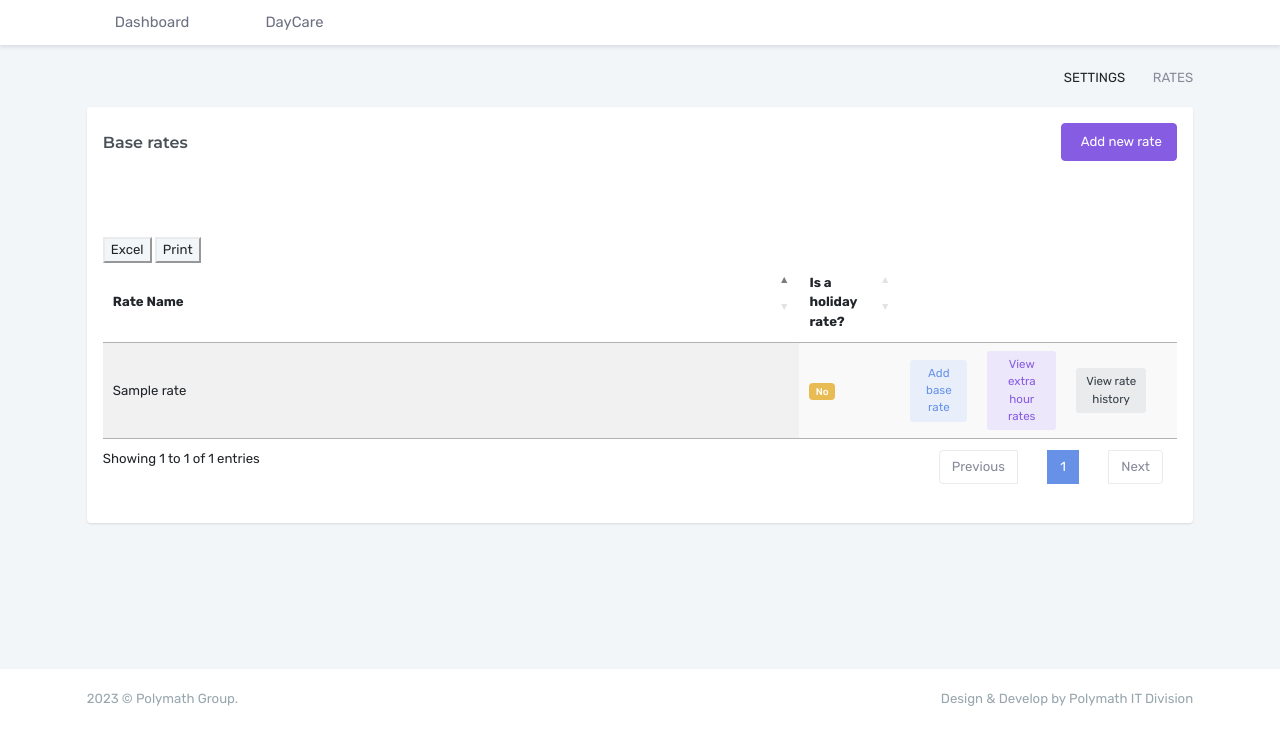
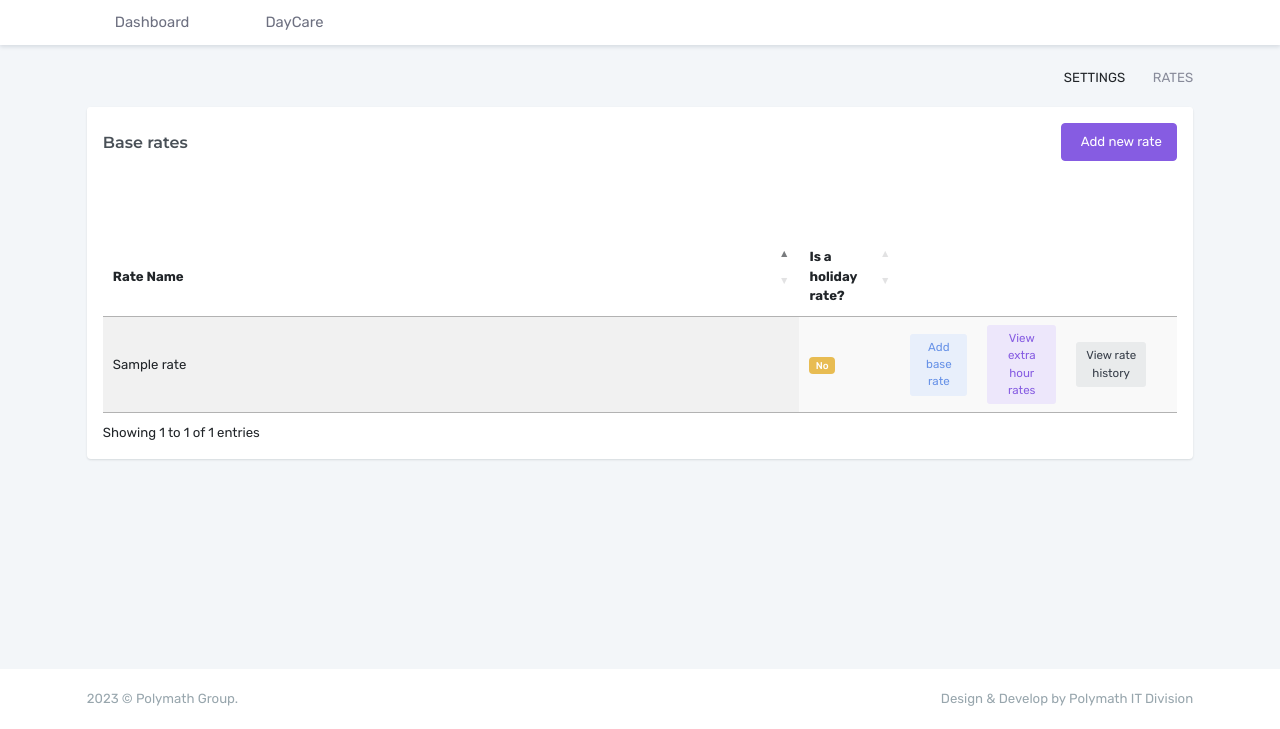
Before and after one commit to srihs/PolymathDayCare, a Django app: page /rates/ in a window 1280 px wide. Shown: the part 71-800 px from the top of the page. Run offline with Django 4.2, Linux system fonts and the light colour scheme; a user stored in the database is signed in; tables that the repository leaves empty hold one stand-in row (values such as "Sample post"); some libraries are stand-ins or nearby versions.

Commit message:
finished base rates form

```diff
--- a/templates/ratesettings.html
+++ b/templates/ratesettings.html
@@ -389,12 +389,9 @@
                     $("td", row).eq(1).html('<span class="badge bg-warning">No</span>');
                 }
             },
-            dom: "Bfrtip",
-            pageLength: 50,
+
             searching: false,
-            lengthMenu: [[25, 100, -1], [25, 100, "All"]],
-            buttons: ["excel", "print"],
-
+            paging: false,
             order: [[0, "asc"]], // Set default sorting by admission_date in descending order
         });
     });
```
